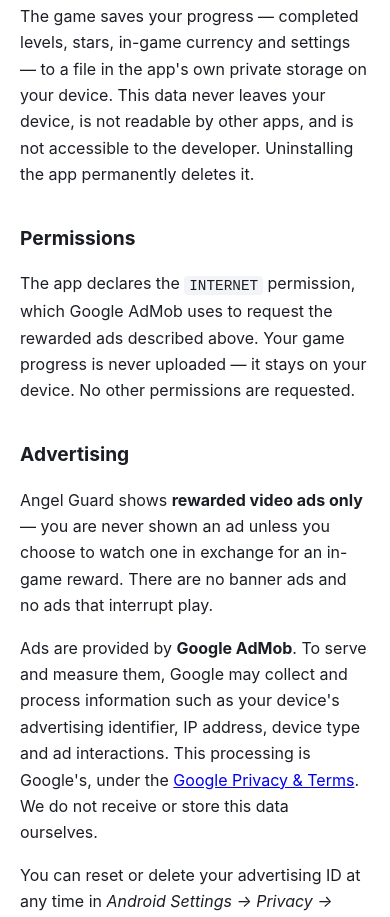
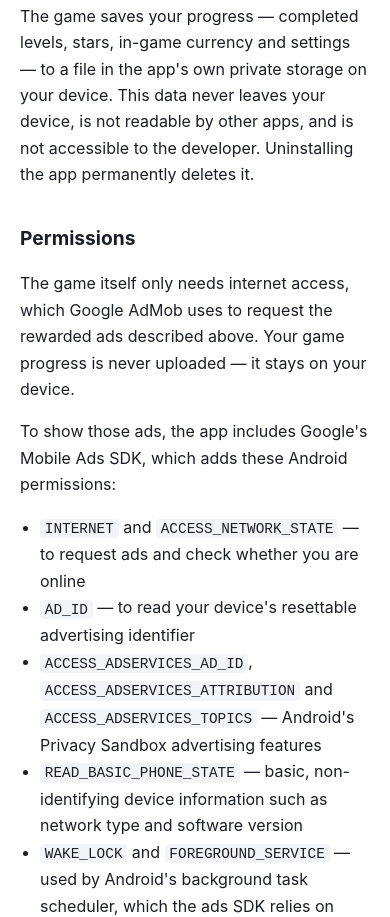
Before and after one commit to MayurRaval/angel-guard-privacy, a plain HTML site: page index.html in a window 390 px wide. Shown: the part 1083-2000 px from the top of the page. Drawn offline with Linux system fonts and the light colour scheme.

Commit message:
Correct the permissions and data disclosures for version 6.0
The policy said the app requests only INTERNET ("No other permissions
are requested"), but 6.0 requests the permissions Google's Mobile Ads
SDK adds. List each one and what it is for, mention the approximate
location and diagnostics AdMob collects (matching Play Data safety),
and stop describing advertising as a future feature.

Co-Authored-By: Claude Opus 5 <noreply@anthropic.com>

```diff
--- a/index.html
+++ b/index.html
@@ -22,7 +22,7 @@
 <body>
 
 <h1>Privacy Policy for Angel Guard</h1>
-<p class="meta">Last updated: 4 September 2026</p>
+<p class="meta">Last updated: 17 September 2026</p>
 
 <p>
   This policy explains how the mobile game <strong>Angel Guard</strong>
@@ -62,9 +62,30 @@
 
 <h2>Permissions</h2>
 <p>
-  The app declares the <code>INTERNET</code> permission, which Google AdMob uses
-  to request the rewarded ads described above. Your game progress is never
-  uploaded &mdash; it stays on your device. No other permissions are requested.
+  The game itself only needs internet access, which Google AdMob uses to request
+  the rewarded ads described above. Your game progress is never uploaded &mdash;
+  it stays on your device.
+</p>
+<p>
+  To show those ads, the app includes Google's Mobile Ads SDK, which adds these
+  Android permissions:
+</p>
+<ul>
+  <li><code>INTERNET</code> and <code>ACCESS_NETWORK_STATE</code> &mdash; to request
+    ads and check whether you are online</li>
+  <li><code>AD_ID</code> &mdash; to read your device's resettable advertising
+    identifier</li>
+  <li><code>ACCESS_ADSERVICES_AD_ID</code>, <code>ACCESS_ADSERVICES_ATTRIBUTION</code>
+    and <code>ACCESS_ADSERVICES_TOPICS</code> &mdash; Android's Privacy Sandbox
+    advertising features</li>
+  <li><code>READ_BASIC_PHONE_STATE</code> &mdash; basic, non-identifying device
+    information such as network type and software version</li>
+  <li><code>WAKE_LOCK</code> and <code>FOREGROUND_SERVICE</code> &mdash; used by
+    Android's background task scheduler, which the ads SDK relies on</li>
+</ul>
+<p>
+  The app does not request access to your precise location, contacts, camera,
+  microphone, photos or files.
 </p>
 
 <h2>Advertising</h2>
@@ -76,7 +97,9 @@
 <p>
   Ads are provided by <strong>Google AdMob</strong>. To serve and measure them,
   Google may collect and process information such as your device's advertising
-  identifier, IP address, device type and ad interactions. This processing is
+  identifier, your IP address (and the approximate location derived from it),
+  device type, ad interactions, and diagnostic information about ad and app
+  performance. This processing is
   Google's, under the
   <a href="https://policies.google.com/technologies/partner-sites">Google Privacy
   &amp; Terms</a>. We do not receive or store this data ourselves.
@@ -132,8 +155,8 @@
 
 <h2>Changes to this policy</h2>
 <p>
-  If a future version of the app introduces anything that collects data — such as
-  advertising, analytics, cloud saves or in-app purchases — this policy will be
+  If a future version of the app changes what data is collected — for example by
+  adding analytics, cloud saves or in-app purchases — this policy will be
   updated before that version is released, and the "last updated" date above will
   change. Please check back after updates.
 </p>
```
